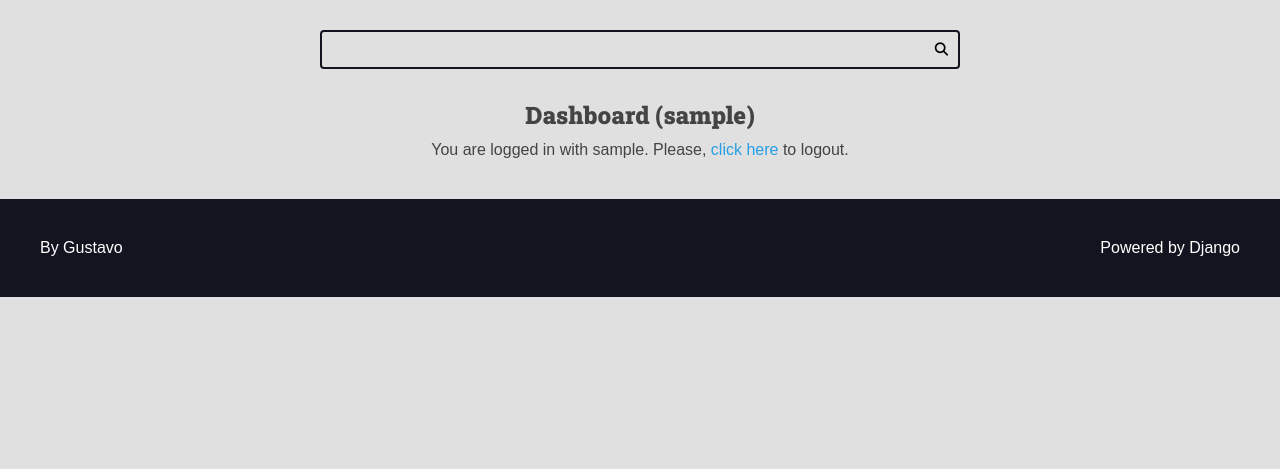
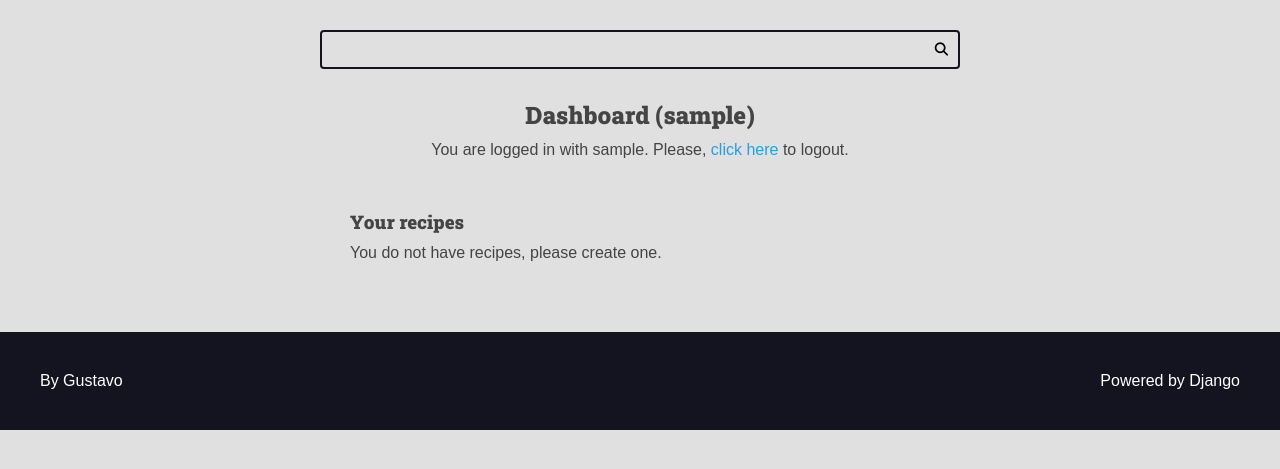
Before and after one commit to gustavo-it/curso-django-projeto1, a Django app: page /authors/dashboard/ in a window 1280 px wide. Shown: the part 113-582 px from the top of the page. Run offline with Django 4.2, Linux system fonts and the light colour scheme; the visitor is signed in with stand-in values (Sample User, id 1); data that the repository does not hold is empty.

Commit message:
Exibindo receitas do usuário que a criou em sua própria dashboard

```diff
--- a/authors/templates/authors/pages/dashboard.html
+++ b/authors/templates/authors/pages/dashboard.html
@@ -6,6 +6,21 @@
 <div class="main-content center container">
     <h2>Dashboard ({{ user }}) </h2>
     {% include 'authors/partials/login_message.html' %}
+
+    <div class="authors-dashboard-container">
+        <h3>Your recipes</h3>
+        <ul>
+            {% for recipe in recipes %}
+                <li>
+                    <a href="#">{{ recipe.title }}</a>
+                </li>
+                {% empty %}
+                    <li>
+                        <p>You do not have recipes, please create one.</p>
+                    </li>
+            {% endfor %}
+        </ul>
+    </div>
 </div>
 
 {% include 'global/partials/messages.html' %}
--- a/authors/templates/authors/pages/login.html
+++ b/authors/templates/authors/pages/login.html
@@ -9,6 +9,9 @@
 </div>
 
 {% include "global/partials/messages.html" %}
-{% include "global/partials/form.html" %}
+
+{% if not user.is_authenticated %}
+    {% include "global/partials/form.html" %}
+{% endif %}
 
 {% endblock content %}
--- a/authors/views.py
+++ b/authors/views.py
@@ -4,6 +4,8 @@ from django.contrib.auth.decorators import login_required
 from django.http import Http404
 from django.shortcuts import redirect, render
 from django.urls import reverse
+
+from recipes.models import Recipe
 
 from .forms import LoginForm, RegisterForm
 
@@ -86,4 +88,10 @@ def logout_view(request):
 
 @login_required(login_url="authors:dashboard", redirect_field_name="next")
 def dashboard_view(request):
-    return render(request, 'authors/pages/dashboard.html')
+    recipes = Recipe.objects.filter(
+        is_published=False,
+        author=request.user
+    )
+    return render(request, 'authors/pages/dashboard.html', context={
+        'recipes': recipes
+    })
--- a/base_static/global/css/styles.css
+++ b/base_static/global/css/styles.css
@@ -496,6 +496,23 @@ h6 {
     margin: 1rem 0;
 }
 
+.authors-dashboard-container {
+    max-width: 64rem;
+    text-align: left;
+    padding: var(--spacing-gutter-medium);
+    margin: 0 auto;
+}
+.authors-dashboard-container h3,
+.authors-dashboard-container p,
+.authors-dashboard-container ul {
+    list-style-type: none;
+    margin: 1rem 0;
+}
+
+.authors-dashboard-container a {
+    text-decoration: none;
+}
+
 .center {
     text-align: center;
 }
```
